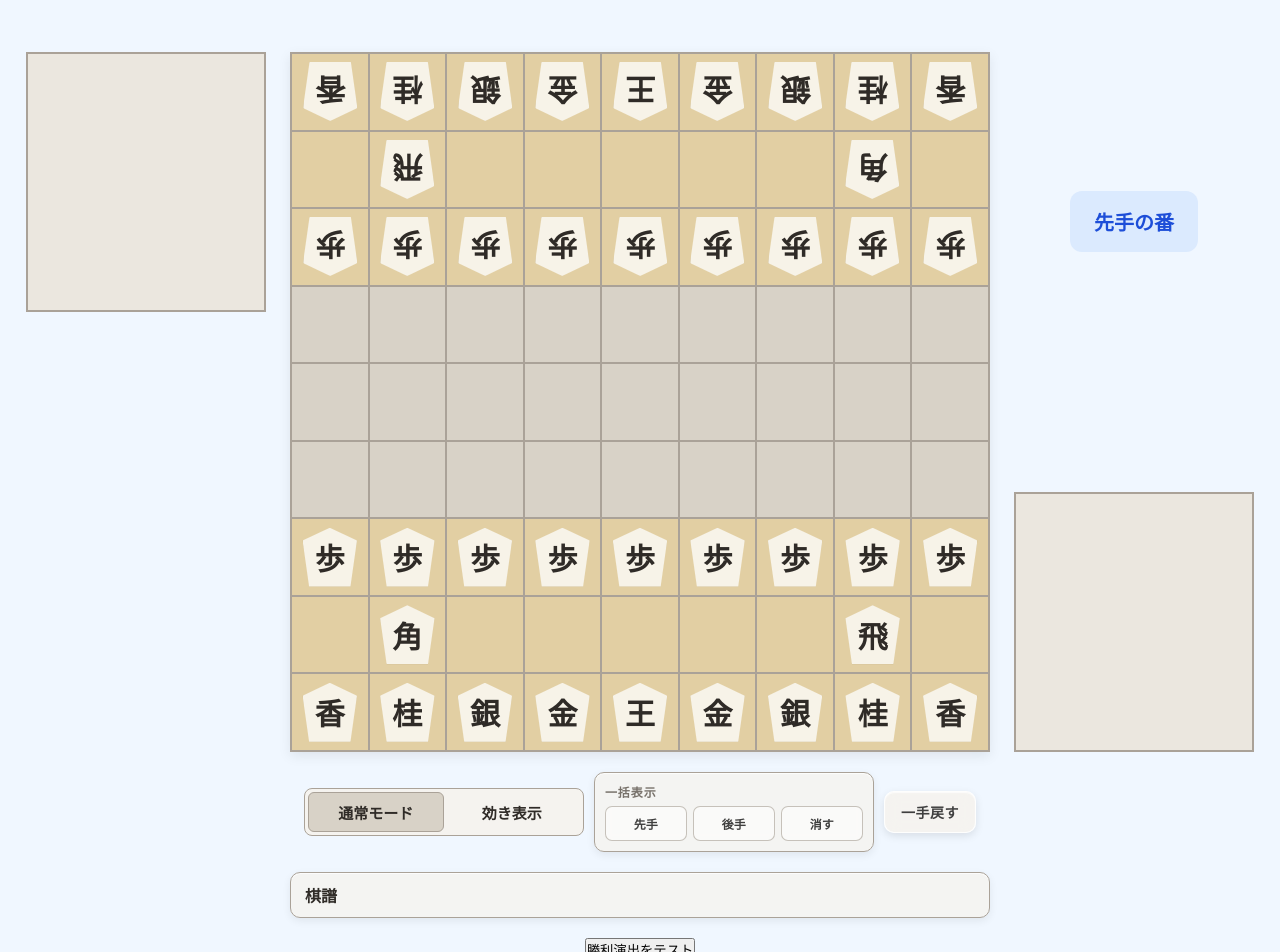
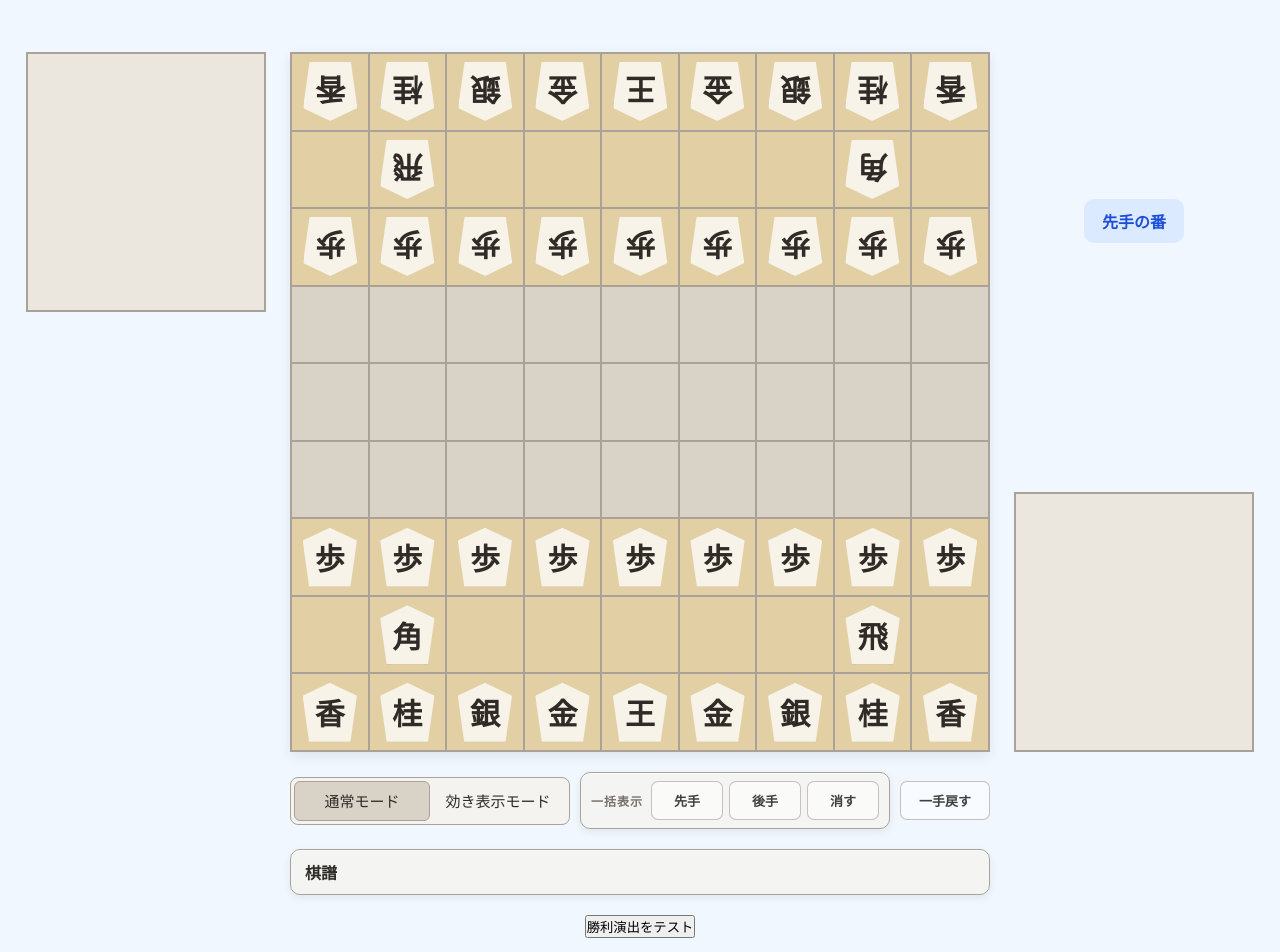
Before and after one commit to YSgifu/shogi-app, a Next.js app in the folder frontend/: page / in a window 1280 px wide. Shown: the top 952 px of the page. Built offline with nearby package versions, Linux system fonts and the light colour scheme.

Commit message:
ui大改造前のセーブ

```diff
--- a/frontend/src/app/globals.css
+++ b/frontend/src/app/globals.css
@@ -69,18 +69,6 @@ a {
     transition: background-color 0.5s ease;
 }
 
-.game-layout {
-    display: grid;
-    grid-template-columns: minmax(120px, 1fr) auto minmax(120px, 1fr);
-    grid-template-rows: 1fr 1fr;
-    grid-template-areas:
-        "gote-hand board current-player"
-        "controls board sente-hand";
-
-    align-items: stretch;
-    gap: 24px;
-}
-
 .game-area {
     position: relative;
 
@@ -91,8 +79,26 @@ a {
     margin-top: 20px;
 }
 
+.game-layout {
+    display: grid;
+
+    grid-template-columns:
+        minmax(120px, 1fr)
+        auto
+        minmax(120px, 1fr);
+
+    grid-template-rows: 1fr 1fr;
+
+    grid-template-areas:
+        "gote-hand board current-player"
+        "controls board sente-hand";
+
+    align-items: stretch;
+    gap: 24px;
+}
+
 /* =========================================================
-    Theme
+    Theme / Current Player
 ========================================================= */
 
 .sente-theme {
@@ -122,26 +128,25 @@ a {
 }
 
 .current-player {
-    grid-area: current-player;
+    padding: 10px 18px;
+    border-radius: 10px;
 
-    position: static;
-
-    padding: 16px 24px;
-    border-radius: 12px;
-
-    font-size: 20px;
-    font-weight: bold;
+    font-size: 16px;
+    font-weight: 600;
 
     white-space: nowrap;
 
-    align-self: center;
     justify-self: center;
 
     transition:
         background-color 0.4s ease,
         color 0.4s ease;
+
+    align-self: center;
+    justify-self: center;
+    width: fit-content;
+    height: fit-content;
 }
-
 
 /* =========================================================
     Board
@@ -192,12 +197,8 @@ a {
     background-color: var(--promotion-zone);
 }
 
-.square-overlay.selected-square-overlay {
-    background-color: var(--move);
-}
-
 /* =========================================================
-    Board Overlays
+    Board Overlays / Highlights
 ========================================================= */
 
 .square-overlay {
@@ -207,6 +208,10 @@ a {
     z-index: 1;
 
     pointer-events: none;
+}
+
+.square-overlay.selected-square-overlay {
+    background-color: var(--move);
 }
 
 .square-overlay.movable {
@@ -232,7 +237,6 @@ a {
 .square-overlay.last-move.movable {
     background-color: var(--move);
 }
-
 
 /* =========================================================
     Pieces
@@ -389,55 +393,7 @@ a {
     gap: 10px;
 }
 
-/* 通常ボタン */
-
-.board-controls > button {
-    padding: 10px 16px;
-
-    font-size: 14px;
-    font-weight: 600;
-    letter-spacing: 0.04em;
-
-    color: #3f3f3f;
-
-    background: rgba(245, 243, 238, 0.88);
-
-    border: 1px solid rgba(255, 255, 255, 0.9);
-    border-radius: 10px;
-
-    box-shadow:
-        0 3px 8px rgba(0, 0, 0, 0.1),
-        inset 0 1px 1px rgba(255, 255, 255, 0.8);
-
-    backdrop-filter: blur(8px);
-    -webkit-backdrop-filter: blur(8px);
-
-    cursor: pointer;
-
-    transition:
-        transform 0.15s ease,
-        background-color 0.15s ease,
-        box-shadow 0.15s ease;
-}
-
-.board-controls > button:hover {
-    background: rgba(250, 248, 244, 0.96);
-
-    box-shadow:
-        0 5px 12px rgba(0, 0, 0, 0.13),
-        inset 0 1px 1px rgba(255, 255, 255, 0.9);
-
-    transform: translateY(-1px);
-}
-
-.board-controls > button:active {
-    transform: translateY(1px);
-
-    box-shadow:
-        0 2px 5px rgba(0, 0, 0, 0.1);
-}
-
-/* モード切替 */
+/* ----- Mode Switch ----- */
 
 .mode-switch {
     position: relative;
@@ -473,7 +429,7 @@ a {
     color: var(--foreground);
 
     font-size: 15px;
-    font-weight: 600;
+    font-weight: 500;
 
     cursor: pointer;
 
@@ -517,6 +473,144 @@ a {
 
 .mode-switch-slider.attack {
     transform: translateX(100%);
+}
+
+/* ----- Game Controls ----- */
+
+.game-controls {
+    display: flex;
+    align-items: center;
+    justify-content: center;
+}
+
+.game-controls > button {
+    padding: 9px 18px;
+
+    border: 1px solid rgba(170, 162, 152, 0.65);
+    border-radius: 7px;
+
+    background: rgba(255, 255, 255, 0.55);
+    color: #3f3f3f;
+
+    font-size: 13px;
+    font-weight: 600;
+
+    cursor: pointer;
+
+    transition:
+        background-color 0.15s ease,
+        transform 0.15s ease,
+        box-shadow 0.15s ease;
+}
+
+.game-controls > button:hover {
+    background: rgba(255, 255, 255, 0.75);
+    box-shadow: 0 3px 8px rgba(0, 0, 0, 0.08);
+    transform: translateY(-1px);
+}
+
+.game-controls > button:active {
+    transform: translateY(1px);
+    box-shadow: none;
+}
+
+/* =========================================================
+    Attack Controls
+========================================================= */
+
+.attack-controls {
+    display: flex;
+    flex-direction: row;
+    align-items: center;
+    gap: 8px;
+
+    padding: 8px 10px;
+
+    border: 1px solid var(--grid-line);
+    border-radius: 10px;
+
+    background: rgba(245, 243, 238, 0.72);
+
+    box-shadow:
+        0 3px 8px rgba(0, 0, 0, 0.07),
+        inset 0 1px 1px rgba(255, 255, 255, 0.8);
+
+    backdrop-filter: blur(8px);
+    -webkit-backdrop-filter: blur(8px);
+}
+
+.attack-controls-title {
+    font-size: 12px;
+    font-weight: 700;
+    letter-spacing: 0.08em;
+    color: #77716a;
+}
+
+.attack-controls-buttons {
+    display: flex;
+    flex-direction: row;
+    gap: 6px;
+}
+
+.attack-controls button {
+    min-width: 72px;
+    padding: 9px 14px;
+
+    border: 1px solid rgba(170, 162, 152, 0.65);
+    border-radius: 7px;
+
+    background: rgba(255, 255, 255, 0.55);
+    color: #3f3f3f;
+
+    font-size: 13px;
+    font-weight: 600;
+
+    cursor: pointer;
+
+    transition:
+        background-color 0.15s ease,
+        transform 0.15s ease,
+        box-shadow 0.15s ease;
+}
+
+.attack-controls button:hover {
+    background: rgba(255, 255, 255, 0.75);
+    box-shadow: 0 3px 8px rgba(0, 0, 0, 0.08);
+    transform: translateY(-1px);
+}
+
+.attack-controls button:active {
+    transform: translateY(1px);
+    box-shadow: none;
+}
+
+/* =========================================================
+    Move History
+========================================================= */
+
+.move-history {
+    width: min(90vw, 700px);
+    max-width: 100%;
+
+    padding: 10px 14px;
+
+    border: 1px solid var(--grid-line);
+    border-radius: 10px;
+
+    background: rgba(245, 243, 238, 0.72);
+
+    box-shadow:
+        0 3px 8px rgba(0, 0, 0, 0.07),
+        inset 0 1px 1px rgba(255, 255, 255, 0.8);
+
+    overflow-x: auto;
+    white-space: nowrap;
+}
+
+.move-history-list {
+    display: flex;
+    gap: 16px;
+    white-space: nowrap;
 }
 
 /* =========================================================
@@ -672,34 +766,94 @@ a {
 }
 
 .winner-message {
-    padding: 10px 22px;
+    display: flex;
+    align-items: center;
+    justify-content: center;
+    gap: 16px;
 
-    font-size: 20px;
-    font-weight: 800;
-    letter-spacing: 0.06em;
-
-    white-space: nowrap;
+    padding: 10px 14px;
 
     color: var(--theme-text);
+    background: rgba(245, 243, 238, 0.72);
 
-    background: rgba(255, 255, 255, 0.72);
-
-    border: 2px solid var(--theme-accent);
-    border-radius: 12px;
+    border: 1px solid var(--grid-line);
+    border-radius: 10px;
 
     box-shadow:
-        0 6px 18px rgba(0, 0, 0, 0.18),
-        0 0 0 4px color-mix(
-            in srgb,
-            var(--theme-accent) 16%,
-            transparent
-        ),
-        inset 0 1px 2px rgba(255, 255, 255, 0.85);
+        0 3px 8px rgba(0, 0, 0, 0.07),
+        inset 0 1px 1px rgba(255, 255, 255, 0.8);
 
-    backdrop-filter: blur(6px);
-    -webkit-backdrop-filter: blur(6px);
+    backdrop-filter: blur(8px);
+    -webkit-backdrop-filter: blur(8px);
 
     text-align: center;
+    align-self: center;
+    justify-self: center;
+    width: fit-content;
+    height: fit-content;
+}
+
+.winner-message > div {
+    font-size: 18px;
+    font-weight: 700;
+    white-space: nowrap;
+}
+
+.winner-message button {
+    padding: 9px 14px;
+
+    border: 1px solid rgba(170, 162, 152, 0.65);
+    border-radius: 7px;
+
+    background: rgba(255, 255, 255, 0.55);
+    color: #3f3f3f;
+
+    font-size: 13px;
+    font-weight: 600;
+
+    cursor: pointer;
+
+    transition:
+        background-color 0.15s ease,
+        transform 0.15s ease,
+        box-shadow 0.15s ease;
+}
+
+.winner-message > div {
+    font-size: 18px;
+    font-weight: 700;
+    white-space: nowrap;
+}
+
+.winner-message button {
+    padding: 9px 14px;
+
+    border: 1px solid rgba(170, 162, 152, 0.65);
+    border-radius: 7px;
+
+    background: rgba(255, 255, 255, 0.55);
+    color: #3f3f3f;
+
+    font-size: 13px;
+    font-weight: 600;
+
+    cursor: pointer;
+
+    transition:
+        background-color 0.15s ease,
+        transform 0.15s ease,
+        box-shadow 0.15s ease;
+}
+
+.winner-message button:hover {
+    background: rgba(255, 255, 255, 0.75);
+    box-shadow: 0 3px 8px rgba(0, 0, 0, 0.08);
+    transform: translateY(-1px);
+}
+
+.winner-message button:active {
+    transform: translateY(1px);
+    box-shadow: none;
 }
 
 .checkmate-overlay {
@@ -853,93 +1007,11 @@ a {
     }
 }
 
-
-/* =============================新規追加============================= */
-.attack-controls {
-    width: 280px;
-    display: flex;
-    flex-direction: column;
-    gap: 6px;
-
-    padding: 10px;
-
-    border: 1px solid var(--grid-line);
-    border-radius: 10px;
-
-    background: rgba(245, 243, 238, 0.72);
-
-    box-shadow:
-        0 3px 8px rgba(0, 0, 0, 0.07),
-        inset 0 1px 1px rgba(255, 255, 255, 0.8);
-
-    backdrop-filter: blur(8px);
-    -webkit-backdrop-filter: blur(8px);
-}
-
-.attack-controls-title {
-    font-size: 12px;
-    font-weight: 700;
-    letter-spacing: 0.08em;
-    color: #77716a;
-}
-
-.attack-controls-buttons {
-    display: flex;
-    flex-direction: row;
-    gap: 6px;
-}
-
-.attack-controls button {
-    flex: 1;
-    padding: 8px 6px;
-
-    border: 1px solid rgba(170, 162, 152, 0.65);
-    border-radius: 7px;
-
-    background: rgba(255, 255, 255, 0.55);
-    color: #3f3f3f;
-
-    font-size: 12px;
-    font-weight: 600;
-
-    cursor: pointer;
-
-    transition:
-        background-color 0.15s ease,
-        transform 0.15s ease,
-        box-shadow 0.15s ease;
-}
-
-.move-history {
-    width: min(90vw, 700px);
-    max-width: 100%;
-
-    padding: 10px 14px;
-
-    border: 1px solid var(--grid-line);
-    border-radius: 10px;
-
-    background: rgba(245, 243, 238, 0.72);
-
-    box-shadow:
-        0 3px 8px rgba(0, 0, 0, 0.07),
-        inset 0 1px 1px rgba(255, 255, 255, 0.8);
-
-    overflow-x: auto;
-    white-space: nowrap;
-}
-
-.move-history-list {
-    display: flex;
-    gap: 16px;
-    white-space: nowrap;
-}
-
-
-/* ============================スマホ対応============================ */
+/* =========================================================
+    Mobile
+========================================================= */
 
 @media (max-width: 600px) {
-
     .shogi-app {
         width: 100%;
         padding: 12px 0px 20px;
@@ -993,9 +1065,21 @@ a {
     }
 
     /* ===== 勝者表示 ===== */
-
     .winner-message {
         order: 4;
+
+        width: calc(100vw - 20px);
+        box-sizing: border-box;
+
+        gap: 10px;
+    }
+
+    .winner-message > div {
+        font-size: 16px;
+    }
+
+    .winner-message button {
+        flex-shrink: 0;
     }
 
     /* ===== 手番 ===== */
@@ -1063,6 +1147,7 @@ a {
 
         flex-direction: column;
         align-items: center;
+
         gap: 8px;
     }
 
@@ -1071,14 +1156,11 @@ a {
         height: 48px;
     }
 
-    .board-controls > button {
-        width: 100%;
-    }
-
     /* ===== タッチ操作 ===== */
 
     .square {
         touch-action: manipulation;
+
         border-width: 0.5px;
         border-color: #8f8980;
     }
@@ -1086,5 +1168,4 @@ a {
     .piece {
         touch-action: manipulation;
     }
-
 }
--- a/frontend/src/components/Board.tsx
+++ b/frontend/src/components/Board.tsx
@@ -806,6 +806,16 @@ export default function Board({ board }: BoardProps) {
                         </div>
                     </div>
 
+                    <div
+                        className={`current-player ${
+                            currentPlayer === "sente"
+                                ? "sente-turn"
+                                : "gote-turn"
+                        }`}
+                    >
+                        {currentPlayer === "sente" ? "先手の番" : "後手の番"}
+                    </div>
+
 
                     {/* 盤面 */}
                     <div className="board-container">
@@ -1025,17 +1035,6 @@ export default function Board({ board }: BoardProps) {
                         </div>
                     )}
 
-                    <div
-
-                        className={`current-player ${
-                            currentPlayer === "sente"
-                                ? "sente-turn"
-                                : "gote-turn"
-                        }`}
-                    >
-                        {currentPlayer === "sente" ? "先手の番" : "後手の番"}
-                    </div>
-
                     <div className="hand sente-hand">
                         <div className="hand-pieces">
                             {Object.entries(hands.sente).map(([type, count]) =>
@@ -1095,7 +1094,7 @@ export default function Board({ board }: BoardProps) {
                         className={isAttackMode ? "active" : ""}
                         onClick={() => setIsAttackMode(true)}
                     >
-                        効き表示
+                        効き表示モード
                     </button>
                 </div>
 
@@ -1127,9 +1126,11 @@ export default function Board({ board }: BoardProps) {
                     </div>
                 </div>
 
-                <button onClick={() => undoMove(1)}>
-                    一手戻す
-                </button>
+                <div className="game-controls">
+                    <button onClick={() => undoMove(1)}>
+                        一手戻す
+                    </button>
+                </div>
 
             </div>
 
```
Lines whose indentation alone changed are shown as unchanged.
